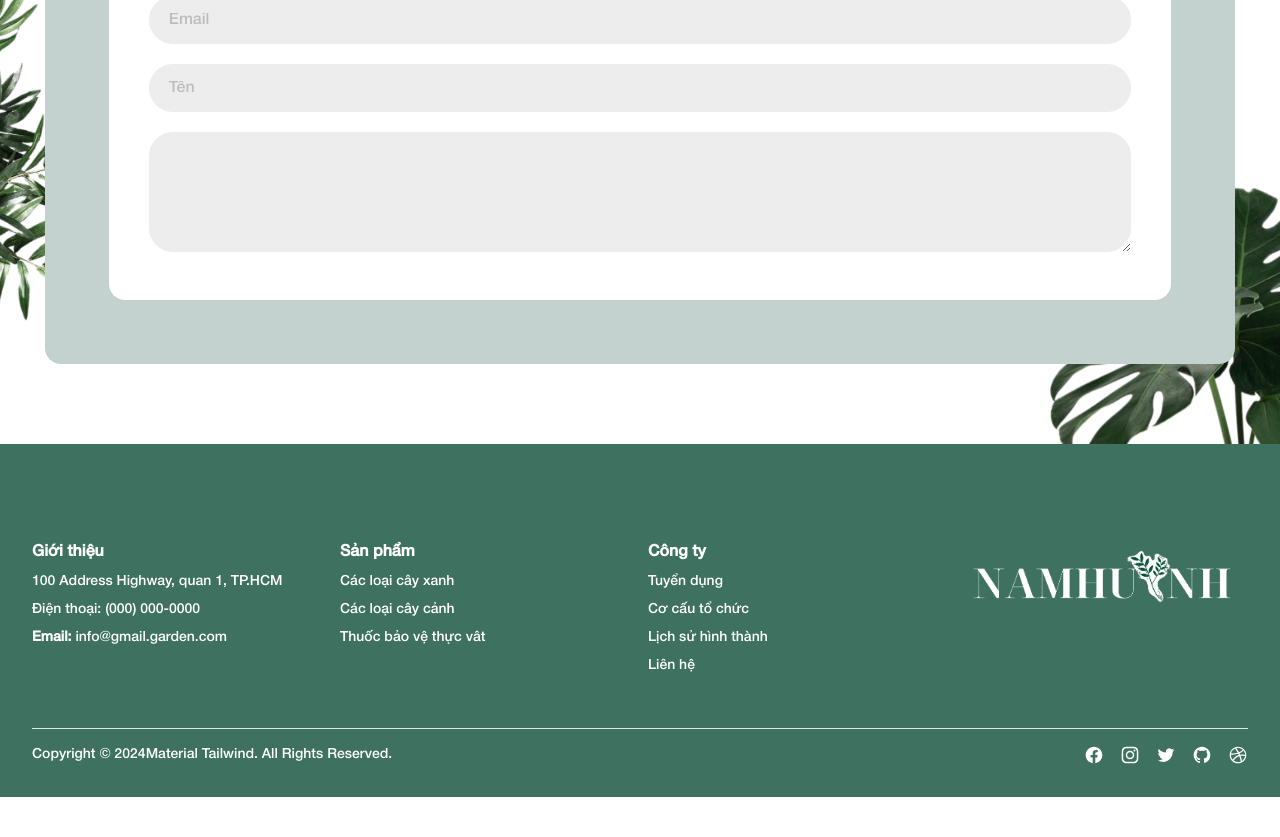
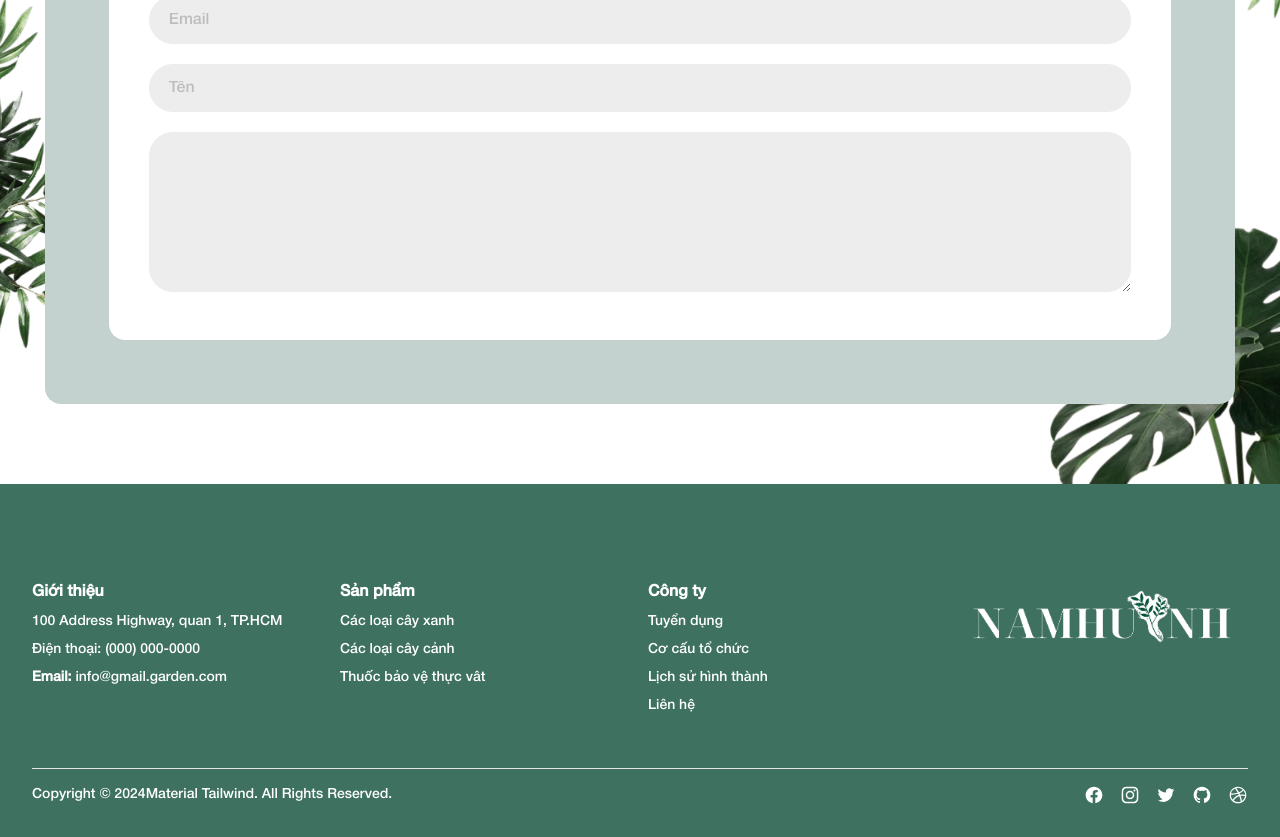
Before and after one commit to namhn201/plants-website, a Next.js app: page /contact in a window 1280 px wide. Shown: the part 1160-1997 px from the top of the page. Before the commit the page ends 1957 px from the top, so only its background shows below. Built offline with nearby package versions, Linux system fonts and the light colour scheme.

Commit message:
fix banner image contact

```diff
--- a/src/components/pages/ContactComponent/index.tsx
+++ b/src/components/pages/ContactComponent/index.tsx
@@ -87,8 +87,8 @@ const ContactComponent = () => {
             >
               <img
                 // layout="fill"
-                // loading="eager"
-                loading="lazy"
+                loading="eager"
+                // loading="lazy"
                 src="/assets/contact_bg_2.jpg "
                 className="rounded-t-full shadow-2xl object-cover h-full w-full"
                 alt=""
@@ -211,7 +211,7 @@ const ContactComponent = () => {
               name=""
               id="message"
               rows={5}
-              className="bg-[#EDEDED] w-full rounded-3xl"
+              className="bg-[#EDEDED] w-full rounded-3xl p-5"
             ></textarea>
             {/* <textarea id="message" rows={5} className="bg-[#EDEDED] block p-2.5 w-full text-sm text-gray-900 bg-gray-50 rounded-3xl border border-gray-300 focus:ring-blue-500 focus:border-blue-500 dark:bg-gray-700 dark:border-gray-600 dark:placeholder-gray-400 dark:text-white dark:focus:ring-blue-500 dark:focus:border-blue-500" placeholder="Write your thoughts here..."></textarea>
              */}
```
